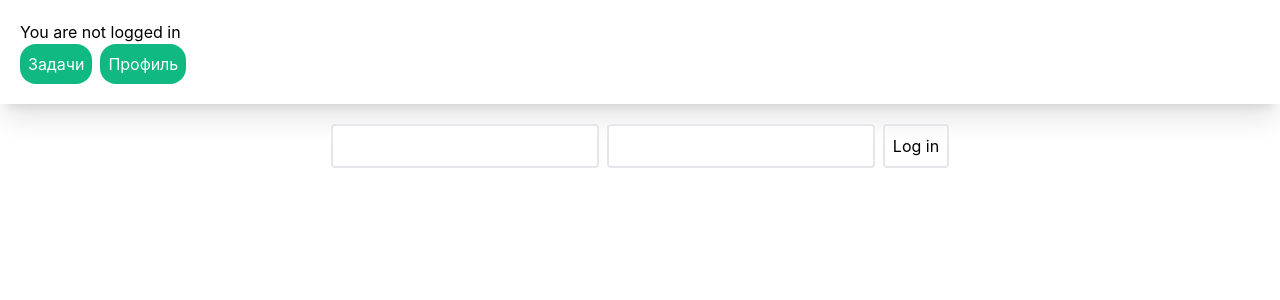
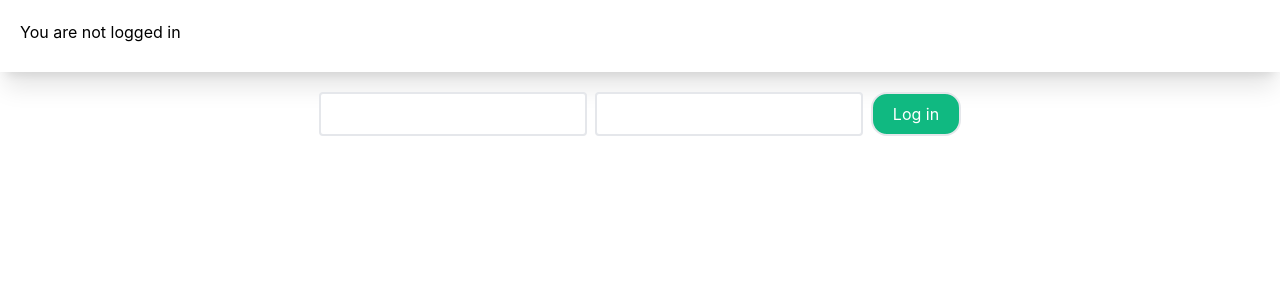
Before and after one commit to Azgiliat/my-little-jira, a React (Vite) app: page /login in a window 1280 px wide. Shown: the top 300 px of the page. Built offline with nearby package versions, Linux system fonts and the light colour scheme.

Commit message:
move login function to ctx

```diff
--- a/src/App.tsx
+++ b/src/App.tsx
@@ -1,30 +1,15 @@
-import React, { useState } from 'react';
+import React from 'react';
 
-import { ILogInContext, LogInContext } from '@/contexts/LogInContext';
-import { User } from '@/http/dto/auth';
+import { LogInContextProvider } from '@/contexts/LogInContext';
 import CreateRoutes from '@/routes/CreateRoutes';
 import './index.css';
 import './UI/index.css';
 
 function App() {
-  const [loggedIn, setLoggedIn] = useState<{ user: User | null }>({
-    user: null,
-  });
-  const logInCtx: ILogInContext = {
-    user: loggedIn.user,
-    setUser(user) {
-      setLoggedIn(() => {
-        return {
-          user,
-        };
-      });
-    },
-  };
-
   return (
-    <LogInContext.Provider value={logInCtx}>
+    <LogInContextProvider>
       <CreateRoutes />
-    </LogInContext.Provider>
+    </LogInContextProvider>
   );
 }
 
--- a/src/UI/buttons/BaseButton.tsx
+++ b/src/UI/buttons/BaseButton.tsx
@@ -7,10 +7,12 @@ export function BaseButton({
   children,
   type,
   className,
+  disabled,
 }: PropsWithChildren<{
   onClick?: () => void;
   type: UIElementsType;
   className?: string;
+  disabled?: boolean;
 }>) {
   const clickHandler = () => {
     if (onClick) {
@@ -20,6 +22,7 @@ export function BaseButton({
 
   return (
     <button
+      disabled={disabled}
       onClick={clickHandler}
       className={`base-button base-button--${type} ${className || ''}`}
       type="button"
--- a/src/UI/buttons/base-button.css
+++ b/src/UI/buttons/base-button.css
@@ -1,5 +1,5 @@
 .base-button {
-  @apply p-2;
+  @apply py-2 px-5;
   @apply rounded-2xl;
   @apply bg-black;
   @apply text-white;
--- a/src/components/TopAsideTabs.tsx
+++ b/src/components/TopAsideTabs.tsx
@@ -21,6 +21,11 @@ export function TopAsideTabs() {
       title: 'Профиль',
       value: 'profile',
       path: '/profile',
+    },
+    {
+      title: 'Login',
+      value: 'login',
+      path: '/login',
     },
   ];
   const navigate = useNavigate();
--- a/src/contexts/LogInContext.ts
+++ /dev/null
@@ -1,15 +0,0 @@
-import { createContext } from 'react';
-
-import { User } from '@/http/dto/auth';
-
-export interface ILogInContext {
-  user: User | null;
-  setUser: (user: User) => void;
-}
-
-export const LogInContext = createContext<ILogInContext>({
-  user: null,
-  setUser(user) {
-    this.user = user;
-  },
-});
--- /dev/null
+++ b/src/contexts/LogInContext.tsx
@@ -0,0 +1,96 @@
+import React, { createContext, ReactNode, useReducer } from 'react';
+
+import { login, LoginOptions } from '@/http/auth';
+import { User } from '@/http/dto/auth';
+
+export interface ILogInContext {
+  user: User | null;
+  isLoading: boolean;
+  setUser: (user: User) => void;
+  login: (options: LoginOptions) => Promise<void>;
+}
+
+export const LogInContext = createContext<ILogInContext>({
+  user: null,
+  isLoading: false,
+  async login() {
+    this.user = null;
+  },
+  setUser(user) {
+    this.user = user;
+  },
+});
+
+type State = {
+  user: null | User;
+  isLoading: boolean;
+};
+
+enum ActionType {
+  SetLoading,
+  SetUser,
+}
+
+type ActionLogin = {
+  type: ActionType.SetLoading;
+  payload: boolean;
+};
+
+type ActionSetUser = {
+  type: ActionType.SetUser;
+  payload: User | null;
+};
+
+type Action = ActionLogin | ActionSetUser;
+
+export const LogInContextProvider = function ({
+  children,
+}: {
+  children: ReactNode;
+}) {
+  const [state, dispatch] = useReducer(
+    (state: State, action: Action) => {
+      switch (action.type) {
+        case ActionType.SetLoading:
+          return { ...state, isLoading: action.payload };
+        case ActionType.SetUser:
+          return { ...state, user: action.payload };
+      }
+
+      return { ...state };
+    },
+    {
+      user: null,
+      isLoading: false,
+    },
+  );
+  const logInCtx: ILogInContext = {
+    user: state.user,
+    isLoading: state.isLoading,
+    setUser(user: User) {
+      dispatch({ type: ActionType.SetUser, payload: user });
+    },
+    async login(options) {
+      dispatch({
+        type: ActionType.SetLoading,
+        payload: true,
+      });
+      try {
+        const response = await login(options);
+        dispatch({
+          type: ActionType.SetUser,
+          payload: response,
+        });
+      } finally {
+        dispatch({
+          type: ActionType.SetLoading,
+          payload: false,
+        });
+      }
+    },
+  };
+
+  return (
+    <LogInContext.Provider value={logInCtx}>{children}</LogInContext.Provider>
+  );
+};
--- a/src/layouts/TopAside.tsx
+++ b/src/layouts/TopAside.tsx
@@ -11,12 +11,12 @@ export default function TopAside() {
   return (
     <div className="w-full">
       <div className="p-5 mb-5 shadow-xl">
-        <p>
+        <p className="mb-2">
           {user
             ? `You are logged in as ${user.login}`
             : 'You are not logged in'}
         </p>
-        <TopAsideTabs />
+        {user && <TopAsideTabs />}
       </div>
       <Outlet />
     </div>
--- a/src/modules/login/LoginForm.tsx
+++ b/src/modules/login/LoginForm.tsx
@@ -1,5 +1,7 @@
 import React, { ChangeEvent, PropsWithChildren, useState } from 'react';
 
+import { UIElementsType } from '@/UI/UIElementsType';
+import { BaseButton } from '@/UI/buttons/BaseButton';
 import { LoginOptions } from '@/http/auth';
 
 export function LoginForm(
@@ -35,14 +37,14 @@ export function LoginForm(
         onInput={setInputData}
         className="border-2 mr-2 p-2 rounded"
       />
-      <button
-        type="button"
+      <BaseButton
+        type={UIElementsType.Primary}
         onClick={() => props.tryLogin(state)}
         className="border-2 p-2 rounded disabled:cursor-not-allowed"
         disabled={props.isLoading}
       >
         Log in
-      </button>
+      </BaseButton>
     </form>
   );
 }
--- a/src/modules/login/LoginIndex.tsx
+++ b/src/modules/login/LoginIndex.tsx
@@ -1,10 +1,9 @@
-import { useContext, useState } from 'react';
+import { useContext, useEffect, useState } from 'react';
 import React from 'react';
 import { useNavigate } from 'react-router-dom';
 
 import { LineDotsLoader } from '@/UI/loaders/line-dots-loader/LineDotsLoader';
 import { LogInContext } from '@/contexts/LogInContext';
-import { login, LoginOptions } from '@/http/auth';
 import { LoginErrors } from '@/modules/login/LoginErrors';
 import { LoginForm } from '@/modules/login/LoginForm';
 
@@ -12,30 +11,19 @@ export function LoginIndex() {
   const navigate = useNavigate();
   const loginCtx = useContext(LogInContext);
   const [errors, setErrors] = useState<string[]>([]);
-  const [isLoading, setIsLoading] = useState(false);
-  const tryLogin = async (options: LoginOptions) => {
-    setIsLoading(true);
-    try {
-      const user = await login(options);
-      loginCtx.setUser(user);
-      setErrors([]);
-    } catch (err) {
-      setErrors([err as string]);
-    } finally {
-      setIsLoading(false);
-    }
 
+  useEffect(() => {
     if (loginCtx.user) {
       navigate('/');
     }
-  };
+  });
 
   return (
     <section>
-      <LoginForm tryLogin={tryLogin} isLoading={isLoading} />
+      <LoginForm tryLogin={loginCtx.login} isLoading={loginCtx.isLoading} />
       <LoginErrors errors={errors} />
       <div className="flex justify-center">
-        {isLoading && <LineDotsLoader />}
+        {loginCtx.isLoading && <LineDotsLoader />}
       </div>
     </section>
   );
```
